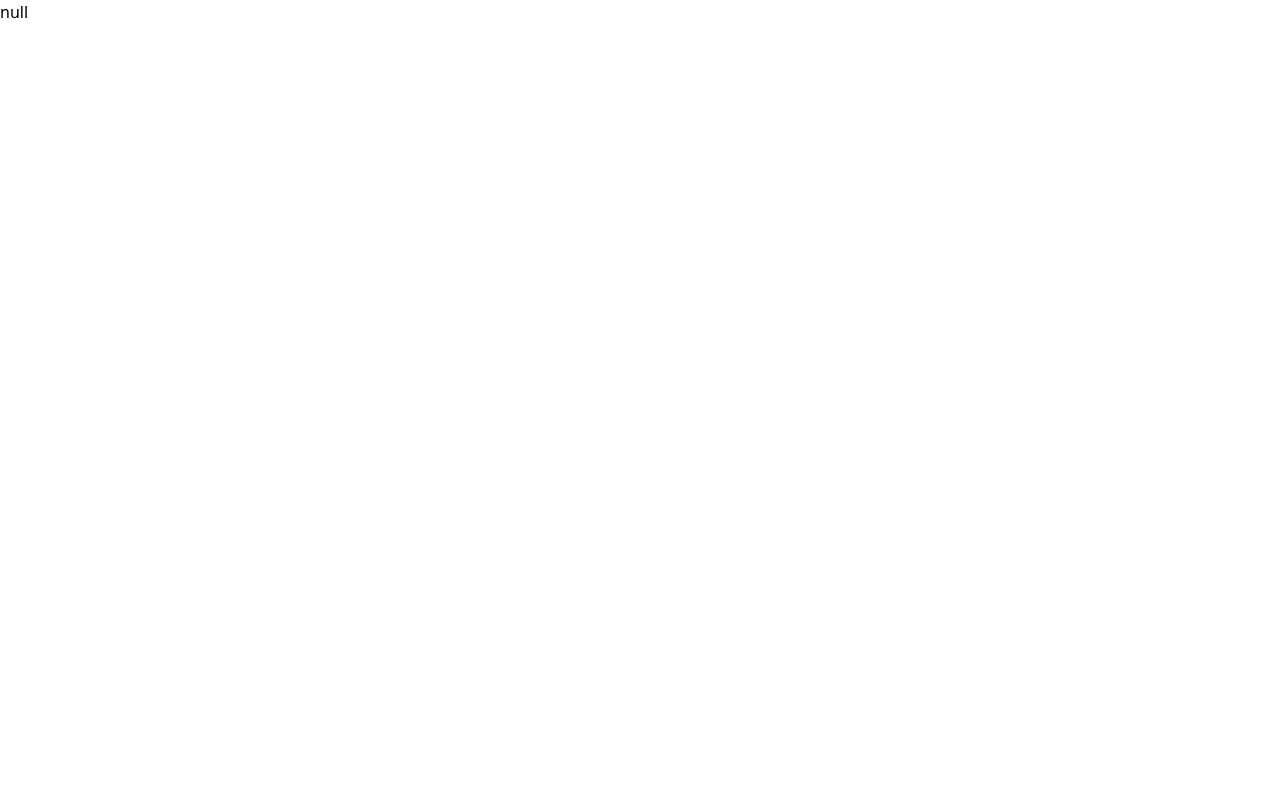
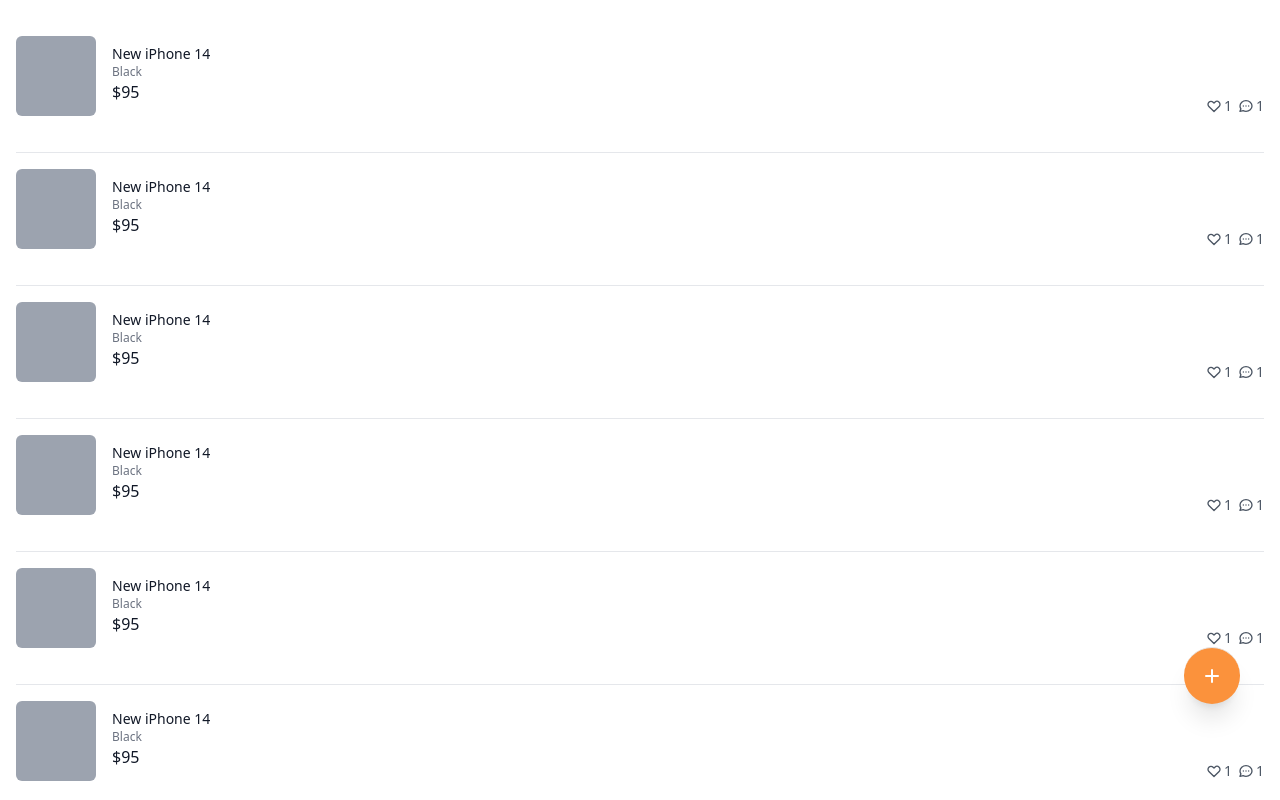
Before and after one commit to sjyoung428/carrot-market-clone, a Next.js app: page / in a window 1280 px wide. Shown: the top 800 px of the page. Built offline with nearby package versions, Linux system fonts and the light colour scheme.

Commit message:
Add: 홈 페이지

```diff
--- a/pages/index.tsx
+++ b/pages/index.tsx
@@ -1,7 +1,77 @@
 import type { NextPage } from "next";
 
 const Home: NextPage = () => {
-  return <>null</>;
+  return (
+    <div className="flex flex-col space-y-5 divide-y py-5 px-4">
+      {[1, 1, 1, 1, 1, 1, 1, 1, 1, 1, 1, 1].map((_, i) => (
+        <div key={i} className="flex cursor-pointer  justify-between py-4">
+          <div className="flex space-x-4">
+            <div className="h-20 w-20 rounded-md bg-gray-400" />
+            <div className="flex flex-col pt-2">
+              <h3 className="text-sm font-medium text-gray-900">
+                New iPhone 14
+              </h3>
+              <span className="text-xs font-medium text-gray-500">Black</span>
+              <span className="font-medium text-gray-900">$95</span>
+            </div>
+          </div>
+          <div className="flex items-end justify-end gap-1.5">
+            <div className="flex items-center space-x-0.5 text-sm text-gray-600">
+              <svg
+                className="h-4 w-4"
+                fill="none"
+                stroke="currentColor"
+                viewBox="0 0 24 24"
+                xmlns="http://www.w3.org/2000/svg"
+              >
+                <path
+                  strokeLinecap="round"
+                  strokeLinejoin="round"
+                  strokeWidth="2"
+                  d="M4.318 6.318a4.5 4.5 0 000 6.364L12 20.364l7.682-7.682a4.5 4.5 0 00-6.364-6.364L12 7.636l-1.318-1.318a4.5 4.5 0 00-6.364 0z"
+                ></path>
+              </svg>
+              <span>1</span>
+            </div>
+            <div className="flex items-center space-x-0.5 text-sm text-gray-600">
+              <svg
+                className="h-4 w-4"
+                fill="none"
+                stroke="currentColor"
+                viewBox="0 0 24 24"
+                xmlns="http://www.w3.org/2000/svg"
+              >
+                <path
+                  strokeLinecap="round"
+                  strokeLinejoin="round"
+                  strokeWidth="2"
+                  d="M8 12h.01M12 12h.01M16 12h.01M21 12c0 4.418-4.03 8-9 8a9.863 9.863 0 01-4.255-.949L3 20l1.395-3.72C3.512 15.042 3 13.574 3 12c0-4.418 4.03-8 9-8s9 3.582 9 8z"
+                ></path>
+              </svg>
+              <span>1</span>
+            </div>
+          </div>
+        </div>
+      ))}
+      <button className="fixed bottom-24 right-10 rounded-full bg-orange-400 p-4 text-white shadow-xl transition-colors hover:bg-orange-500">
+        <svg
+          className="h-6 w-6"
+          xmlns="http://www.w3.org/2000/svg"
+          fill="none"
+          viewBox="0 0 24 24"
+          stroke="currentColor"
+          aria-hidden="true"
+        >
+          <path
+            strokeLinecap="round"
+            strokeLinejoin="round"
+            strokeWidth="2"
+            d="M12 6v6m0 0v6m0-6h6m-6 0H6"
+          />
+        </svg>
+      </button>
+    </div>
+  );
 };
 
 export default Home;
```
